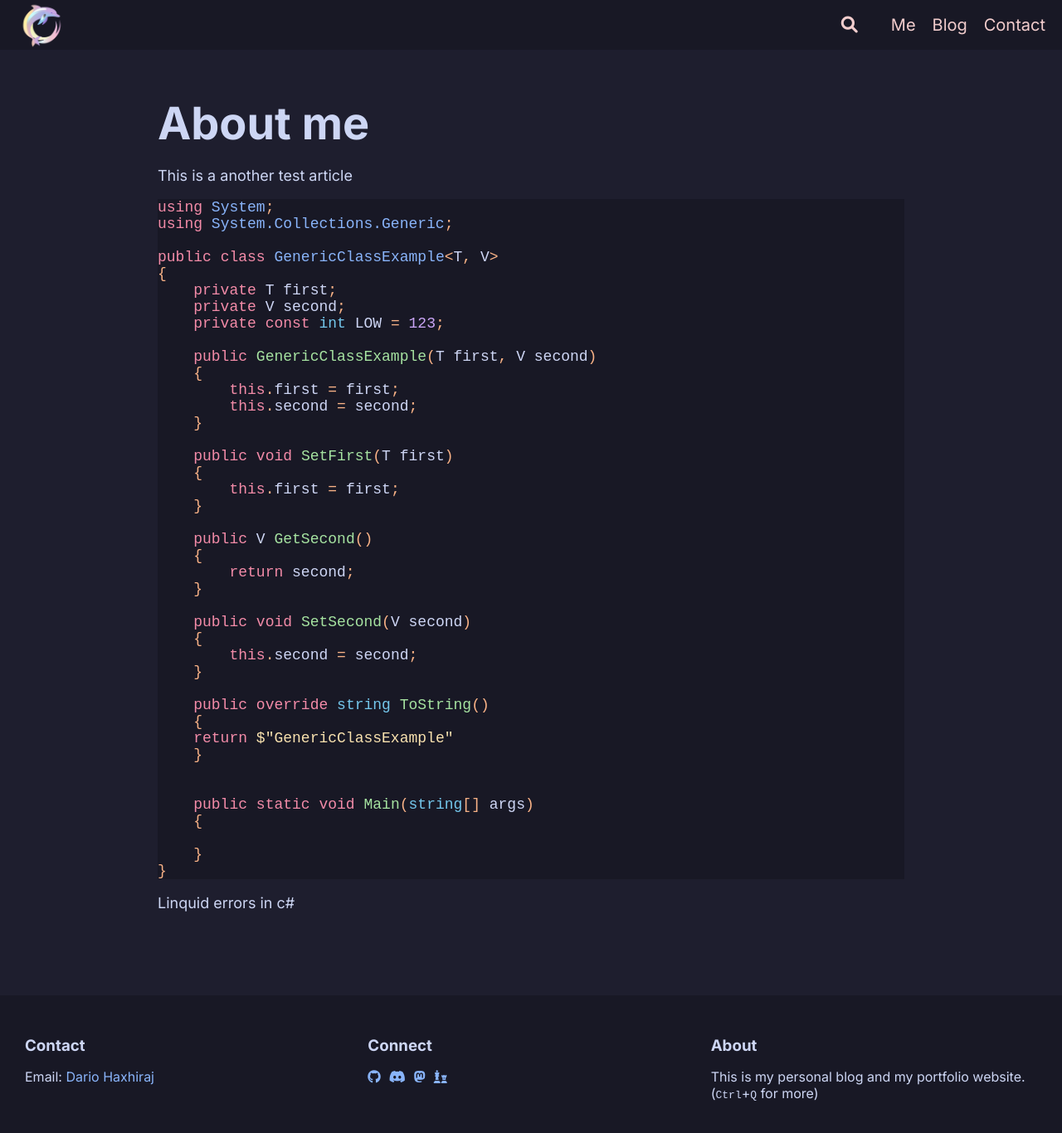
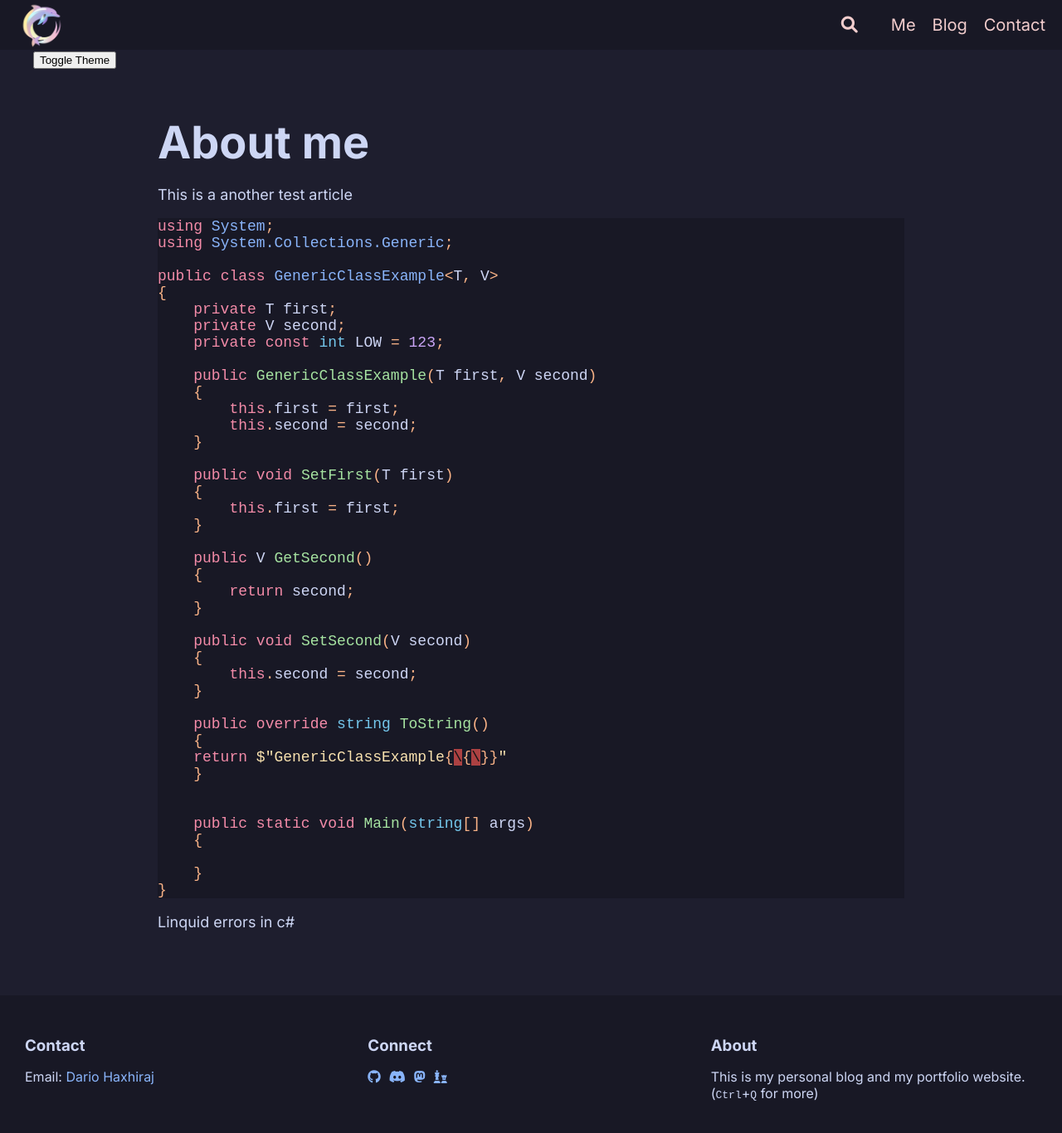
Before and after one commit to low-perry/dario_blog, a Jekyll site: the page built from _posts/2025-03-08-another-test.markdown, in a window 1280 px wide and 1374 px high. Shown: the top 1366 px of the window at 83% size. Built offline with Jekyll 4.4.1, drawn with Linux system fonts in a browser that asks for light colours; comment, search, counter and statistics services are not loaded.

Commit message:
Add light mode colors and temporary theme button

```diff
--- a/_layouts/main.html
+++ b/_layouts/main.html
@@ -20,11 +20,17 @@
 <body>
     {% include header.html %}
     <main>
+        <button id="toggle-theme">Toggle Theme</button>
         {{ content }}
     </main>
     {% include search-modal.html %}
     {% include help-modal.html %}
     {% include footer.html %}
+    <script>
+        document.getElementById('toggle-theme').addEventListener('click', function() {
+            document.body.classList.toggle('light-mode');
+        });
+    </script>
     <script src="{{ '/assets/js/main.js' | relative_url }}"></script>
 </body>
 </html>
--- a/_posts/2025-03-08-another-test.markdown
+++ b/_posts/2025-03-08-another-test.markdown
@@ -43,7 +43,7 @@
 
     public override string ToString()
     {
-    return $"GenericClassExample{{\}}"
+    return $"GenericClassExample{\{\}}"
     }
 
 
--- a/assets/css/main.css
+++ b/assets/css/main.css
@@ -2,13 +2,39 @@
     --background-color: #1e1e2e;
     --text-color:  #cdd6f4;
     --mantle-color: #181825;
-    --title-color: #fbdbab;
+    --crust-color: #11111b;
+    --nav-menu-color: #f2cdcd;
+    --nav-link-1-color: #fab387;
+    --nav-link-2-color: #a6e3a1;
+    --nav-link-3-color:  #b4befe;
+    --hero-gradient-1: #f5e0dc;
+    --hero-gradient-2: #cba6f7;
+    --strong-quote-color: #e78284;
+    --link-color: #89b4fa;
+    --post-card-color: #313244;
+    --subtext-color: #bac2de;
     --title-font-size: 32px;
-    --link-color: #89b4fa;
     --font-family: 'Inter', sans-serif;
     --main-padding: 20px;
     --main-margin: 20px;
     --main-font-size: 18px;
+}
+
+.light-mode {
+    --background-color: #eff1f5;
+    --text-color: #4c4f69;
+    --mantle-color: #e6e9ef;
+    --crust-color: #dce0e8;
+    --nav-menu-color: #dd7878;
+    --nav-link-1-color: #fe640b;
+    --nav-link-2-color: #40a02b;
+    --nav-link-3-color: #7287fd;
+    --hero-gradient-1: #dc8a78;
+    --hero-gradient-2:  #8839ef;
+    --strong-quote-color: #d20f39;
+    --link-color: #1e66f5;
+    --post-card-color: #ccd0da;
+    --subtext-color: #5c5f77;
 }
 
 header {
@@ -37,7 +63,7 @@
 h1.page-title {
     color: var(--page-color);
     font-size: 3em;
-    font-weight: bold;
+    font-weight: 600;
     margin-bottom: 20px;
 }
 a {
@@ -65,12 +91,7 @@
     z-index: 1000; /* Ensure the navbar is above other content */
 }
 
-.navbar-brand a {
-    color: var(--title-color);
-    text-decoration: none;
-    font-size: var(--title-font-size);
-    font-weight: semi-bold;
-}
+
 .nav-menu {
     display: flex;
     align-items: center;
@@ -88,7 +109,7 @@
 }
 
 .navbar-links ul li a {
-    color: #f2cdcd;
+    color: var(--nav-menu-color);
     text-decoration: none;
     font-weight: semi-bold;
     font-size: 20px;
@@ -113,20 +134,17 @@
     width: 20px;
     left: 50%;
 }
-.nav-link-1 {
-    --after-color: #ff6f61;
-}
 
 .nav-link-2 {
-    --after-color: #fab387;
+    --after-color: var(--nav-link-1-color);
 }
 
 .nav-link-3 {
-    --after-color: #a6e3a1;
+    --after-color: var(--nav-link-2-color);
 }
 
 .nav-link-4 {
-    --after-color: #b4befe;
+    --after-color: var(--nav-link-3-color);
 }
 
 .navbar-toggle {
@@ -136,7 +154,7 @@
 }
 
 .navbar-toggle span {
-    background-color: #f5e0dc;
+    background-color: var(--nav-menu-color);
     height: 3px;
     margin: 4px 0;
     width: 25px;
@@ -197,7 +215,7 @@
 }
 
 .hero-text p.hero-hello {
-    background: linear-gradient(to right, #f5e0dc, #cba6f7);
+    background: linear-gradient(to right, var(--hero-gradient-1), var(--hero-gradient-2));
     background-clip: text;
     -webkit-background-clip: text;
     -webkit-text-fill-color: transparent;
@@ -294,11 +312,11 @@
 }
 
 blockquote {
-    background-color: #181825;
-    border-left: 10px solid #11111b;
+    background-color: var(--mantle-color);
+    border-left: 10px solid var(--crust-color);
     margin: 1.5em 10px;
     padding: 0.5em 10px;
-    color: #fab387;
+    color: var(--nav-link-1-color);
 }
 
 blockquote p {
@@ -306,13 +324,13 @@
 }
 
 blockquote strong {
-    color: #e78284;
+    color: var(--strong-quote-color);
 }
 
 
 #search-icon {
     font-size: 20px;
-    color: #f2cdcd;
+    color: var(--nav-menu-color);
     cursor: pointer;
     margin-right: 20px;
     position: relative; /* Needed for the ::after element */
@@ -325,7 +343,7 @@
     left: 50%;
     width: 0;
     height: 4px;
-    background-color: #89b4fa;
+    background-color: var(--link-color);
     transition: width 0.3s ease-in-out, left 0.3s ease-in-out;
     transform: translateX(-50%);
 }
@@ -347,18 +365,18 @@
 }
 
 pre::-webkit-scrollbar-thumb {
-    background-color: #89b4fa; /* Color of the scrollbar thumb */
+    background-color: var(--link-color); /* Color of the scrollbar thumb */
     border-radius: 6px; /* Roundness of the scrollbar thumb */
-    border: 3px solid #1e1e2e; /* Padding around the scrollbar thumb */
+    border: 3px solid var(--background-color); /* Padding around the scrollbar thumb */
 }
 
 pre::-webkit-scrollbar-track {
-    background-color: #181825; /* Color of the scrollbar track */
+    background-color: var(--mantle-color); /* Color of the scrollbar track */
     border-radius: 6px; /* Roundness of the scrollbar track */
 }
 
 /* Style the scrollbar for Firefox */
 pre {
     scrollbar-width: thin; /* Width of the scrollbar */
-    scrollbar-color: #89b4fa #181825; /* Color of the scrollbar thumb and track */
+    scrollbar-color: var(--link-color) var(--mantle-color); /* Color of the scrollbar thumb and track */
 }
--- a/assets/css/posts.css
+++ b/assets/css/posts.css
@@ -6,8 +6,8 @@
 
 
 .post-card {
-    background-color: #313244;
-    border: 1px solid #f5e0dc;
+    background-color: var(post-card-color);
+    border: 1px solid var(--hero-gradient-1);
     border-radius: 8px;
     box-shadow: 0 2px 4px rgba(0, 0, 0, 0.1);
     padding: 20px;
@@ -17,7 +17,7 @@
 }
 .post-card:hover {
     transform: scale(1.05); /* Expand the card on hover */
-    border-color: #cba6f7; /* Change border color on hover */
+    border-color: var(--hero-gradient-2); /* Change border color on hover */
 }
 
 .post-card h2 {
@@ -25,7 +25,7 @@
 }
 
 .post-card .post-date {
-    color: #bac2de;
+    color: var(--subtext-color);
     font-size: 0.9em;
 }
 
```
